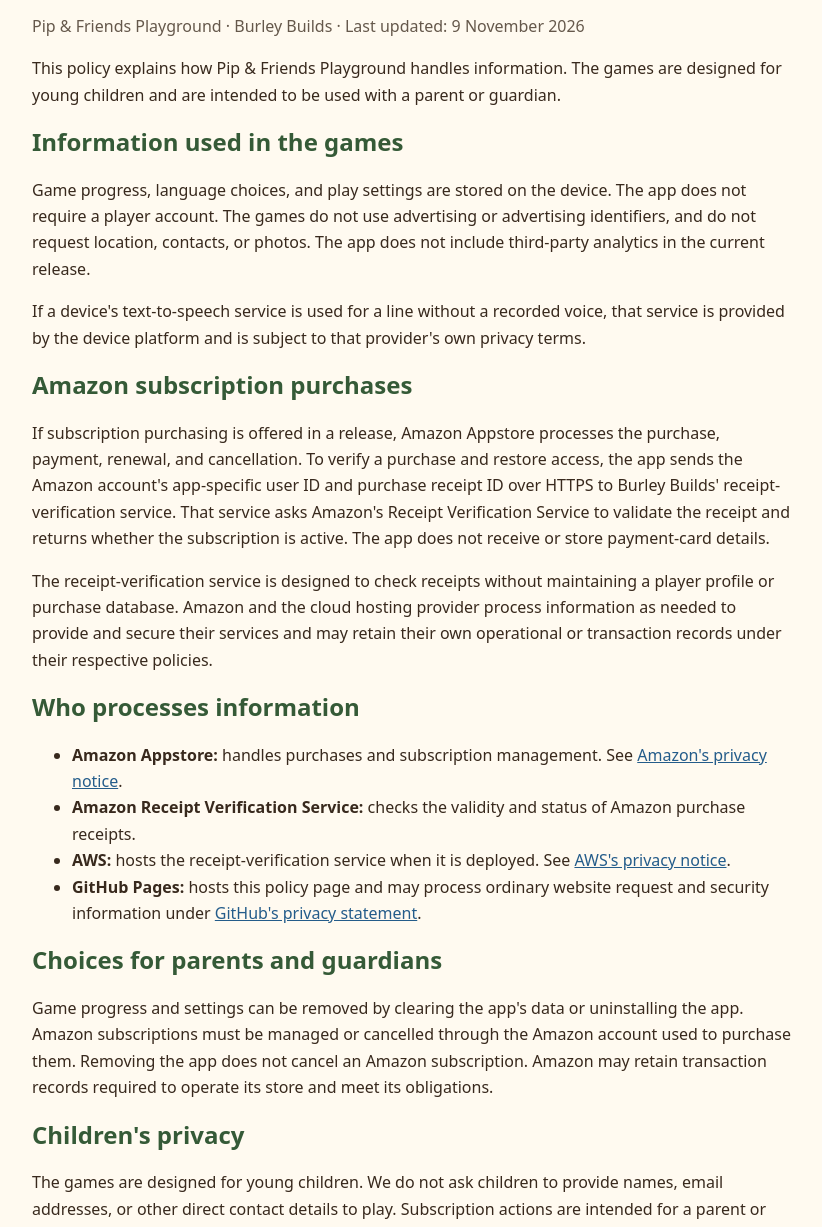
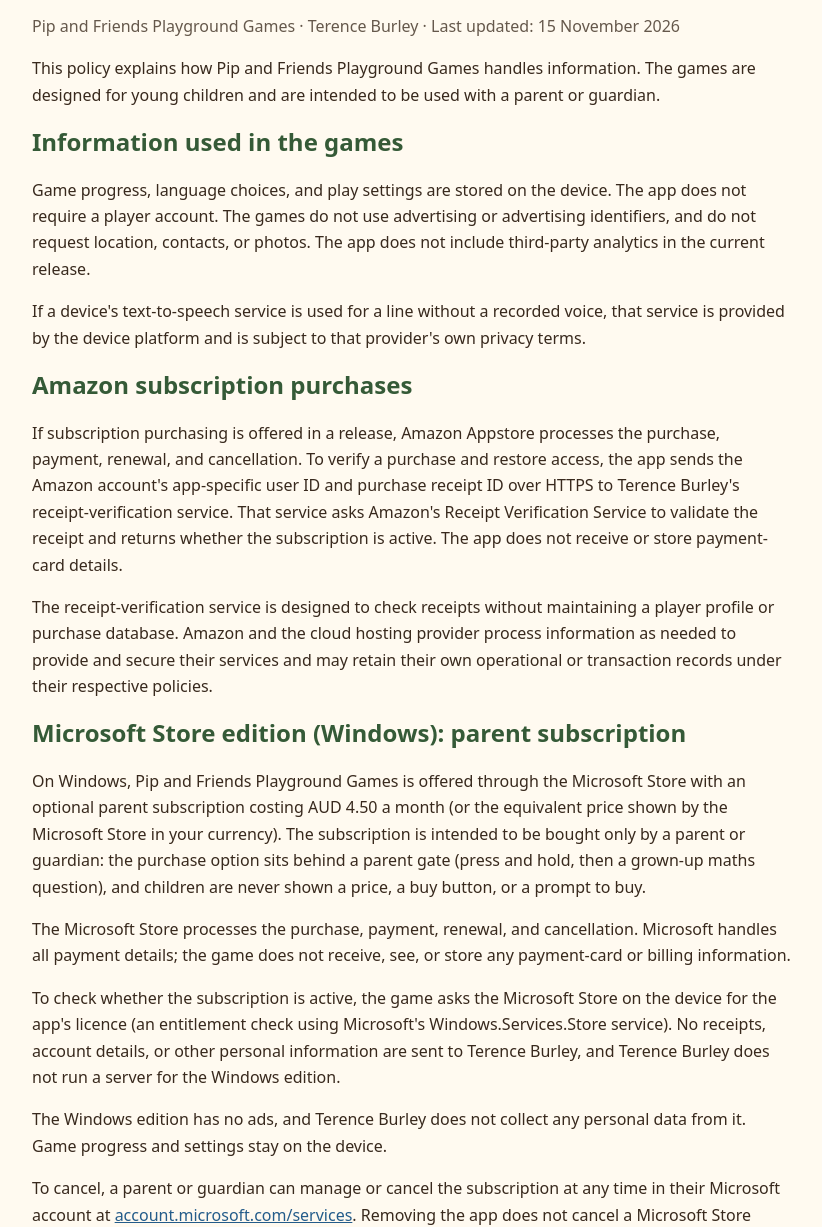
Before and after one commit to Tellboy44/pip-and-friends-privacy-policy, a plain HTML site: page index.html in a window 1280 px wide. Shown: the part 95-1322 px from the top of the page, without its empty margins (228-1050 px from the left). Drawn offline with Linux system fonts and the light colour scheme.

Commit message:
Privacy policy: Pip and Friends Playground Games, Microsoft Store section, publisher Terence Burley

```diff
--- a/index.html
+++ b/index.html
@@ -3,8 +3,8 @@
 <head>
   <meta charset="utf-8">
   <meta name="viewport" content="width=device-width, initial-scale=1">
-  <meta name="description" content="Privacy information for Pip & Friends Playground by Burley Builds.">
-  <title>Privacy Policy | Pip &amp; Friends Playground</title>
+  <meta name="description" content="Privacy information for Pip and Friends Playground Games by Terence Burley.">
+  <title>Privacy Policy | Pip and Friends Playground Games</title>
   <style>
     :root { color-scheme: light; font-family: system-ui, sans-serif; color: #38291d; background: #fffaf0; }
     body { max-width: 760px; margin: 0 auto; padding: 2rem 1.25rem 4rem; line-height: 1.65; }
@@ -17,23 +17,31 @@
 <body>
   <main>
     <h1>Privacy Policy</h1>
-    <p class="updated">Pip &amp; Friends Playground · Burley Builds · Last updated: 9 November 2026</p>
+    <p class="updated">Pip and Friends Playground Games · Terence Burley · Last updated: 15 November 2026</p>
 
-    <p>This policy explains how Pip &amp; Friends Playground handles information. The games are designed for young children and are intended to be used with a parent or guardian.</p>
+    <p>This policy explains how Pip and Friends Playground Games handles information. The games are designed for young children and are intended to be used with a parent or guardian.</p>
 
     <h2>Information used in the games</h2>
     <p>Game progress, language choices, and play settings are stored on the device. The app does not require a player account. The games do not use advertising or advertising identifiers, and do not request location, contacts, or photos. The app does not include third-party analytics in the current release.</p>
     <p>If a device's text-to-speech service is used for a line without a recorded voice, that service is provided by the device platform and is subject to that provider's own privacy terms.</p>
 
     <h2>Amazon subscription purchases</h2>
-    <p>If subscription purchasing is offered in a release, Amazon Appstore processes the purchase, payment, renewal, and cancellation. To verify a purchase and restore access, the app sends the Amazon account's app-specific user ID and purchase receipt ID over HTTPS to Burley Builds' receipt-verification service. That service asks Amazon's Receipt Verification Service to validate the receipt and returns whether the subscription is active. The app does not receive or store payment-card details.</p>
+    <p>If subscription purchasing is offered in a release, Amazon Appstore processes the purchase, payment, renewal, and cancellation. To verify a purchase and restore access, the app sends the Amazon account's app-specific user ID and purchase receipt ID over HTTPS to Terence Burley's receipt-verification service. That service asks Amazon's Receipt Verification Service to validate the receipt and returns whether the subscription is active. The app does not receive or store payment-card details.</p>
     <p>The receipt-verification service is designed to check receipts without maintaining a player profile or purchase database. Amazon and the cloud hosting provider process information as needed to provide and secure their services and may retain their own operational or transaction records under their respective policies.</p>
 
+    <h2>Microsoft Store edition (Windows): parent subscription</h2>
+    <p>On Windows, Pip and Friends Playground Games is offered through the Microsoft Store with an optional parent subscription costing AUD 4.50 a month (or the equivalent price shown by the Microsoft Store in your currency). The subscription is intended to be bought only by a parent or guardian: the purchase option sits behind a parent gate (press and hold, then a grown-up maths question), and children are never shown a price, a buy button, or a prompt to buy.</p>
+    <p>The Microsoft Store processes the purchase, payment, renewal, and cancellation. Microsoft handles all payment details; the game does not receive, see, or store any payment-card or billing information.</p>
+    <p>To check whether the subscription is active, the game asks the Microsoft Store on the device for the app's licence (an entitlement check using Microsoft's Windows.Services.Store service). No receipts, account details, or other personal information are sent to Terence Burley, and Terence Burley does not run a server for the Windows edition.</p>
+    <p>The Windows edition has no ads, and Terence Burley does not collect any personal data from it. Game progress and settings stay on the device.</p>
+    <p>To cancel, a parent or guardian can manage or cancel the subscription at any time in their Microsoft account at <a href="https://account.microsoft.com/services">account.microsoft.com/services</a>. Removing the app does not cancel a Microsoft Store subscription. Microsoft may retain its own transaction records under the <a href="https://privacy.microsoft.com/privacystatement">Microsoft Privacy Statement</a>.</p>
+    <p>Questions about the Microsoft Store edition: <a href="mailto:terence.burley21@gmail.com">terence.burley21@gmail.com</a>.</p>
     <h2>Who processes information</h2>
     <ul>
       <li><strong>Amazon Appstore:</strong> handles purchases and subscription management. See <a href="https://www.amazon.com/gp/help/customer/display.html?nodeId=468496">Amazon's privacy notice</a>.</li>
       <li><strong>Amazon Receipt Verification Service:</strong> checks the validity and status of Amazon purchase receipts.</li>
       <li><strong>AWS:</strong> hosts the receipt-verification service when it is deployed. See <a href="https://aws.amazon.com/privacy/">AWS's privacy notice</a>.</li>
+      <li><strong>Microsoft Store:</strong> handles Windows purchases, payment, and subscription management, and answers the game's entitlement check. See the <a href="https://privacy.microsoft.com/privacystatement">Microsoft Privacy Statement</a>.</li>
       <li><strong>GitHub Pages:</strong> hosts this policy page and may process ordinary website request and security information under <a href="https://docs.github.com/en/site-policy/privacy-policies/github-general-privacy-statement">GitHub's privacy statement</a>.</li>
     </ul>
 
@@ -41,14 +49,14 @@
     <p>Game progress and settings can be removed by clearing the app's data or uninstalling the app. Amazon subscriptions must be managed or cancelled through the Amazon account used to purchase them. Removing the app does not cancel an Amazon subscription. Amazon may retain transaction records required to operate its store and meet its obligations.</p>
 
     <h2>Children's privacy</h2>
-    <p>The games are designed for young children. We do not ask children to provide names, email addresses, or other direct contact details to play. Subscription actions are intended for a parent or guardian and are presented behind a grown-ups' gate. Parents or guardians can contact us with questions or requests concerning information handled by Burley Builds.</p>
+    <p>The games are designed for young children. We do not ask children to provide names, email addresses, or other direct contact details to play. Subscription actions are intended for a parent or guardian and are presented behind a grown-ups' gate. Parents or guardians can contact us with questions or requests concerning information handled by Terence Burley.</p>
 
     <h2>Changes to this policy</h2>
     <p>We may update this policy when the app or its services change. The latest version and its effective date will be published on this page.</p>
 
     <h2>Contact</h2>
     <p>Privacy questions or requests: <a href="mailto:terence.burley21@gmail.com">terence.burley21@gmail.com</a>.</p>
-    <p>Publisher: Burley Builds.</p>
+    <p>Publisher: Terence Burley.</p>
   </main>
 </body>
 </html>
```
